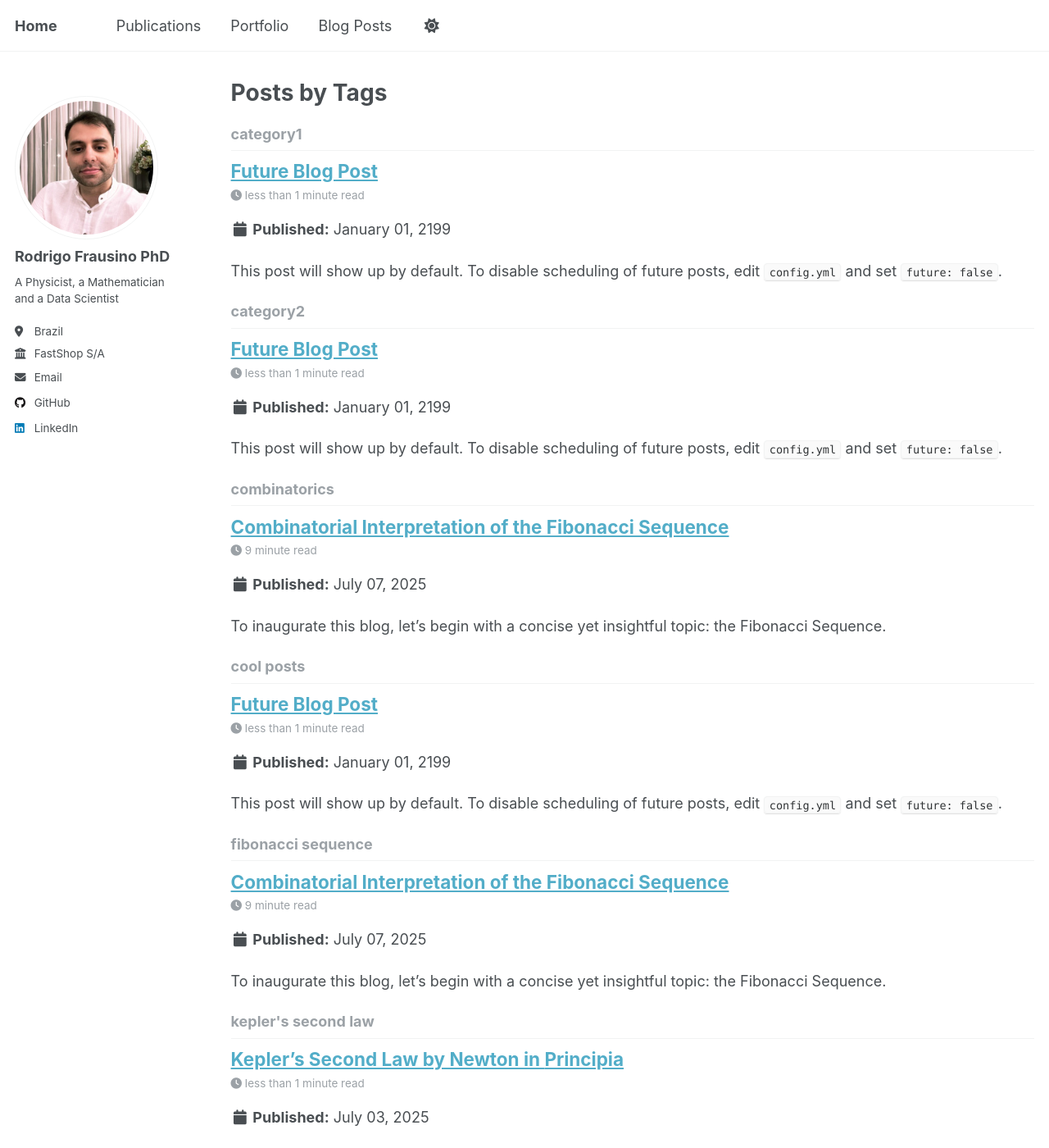
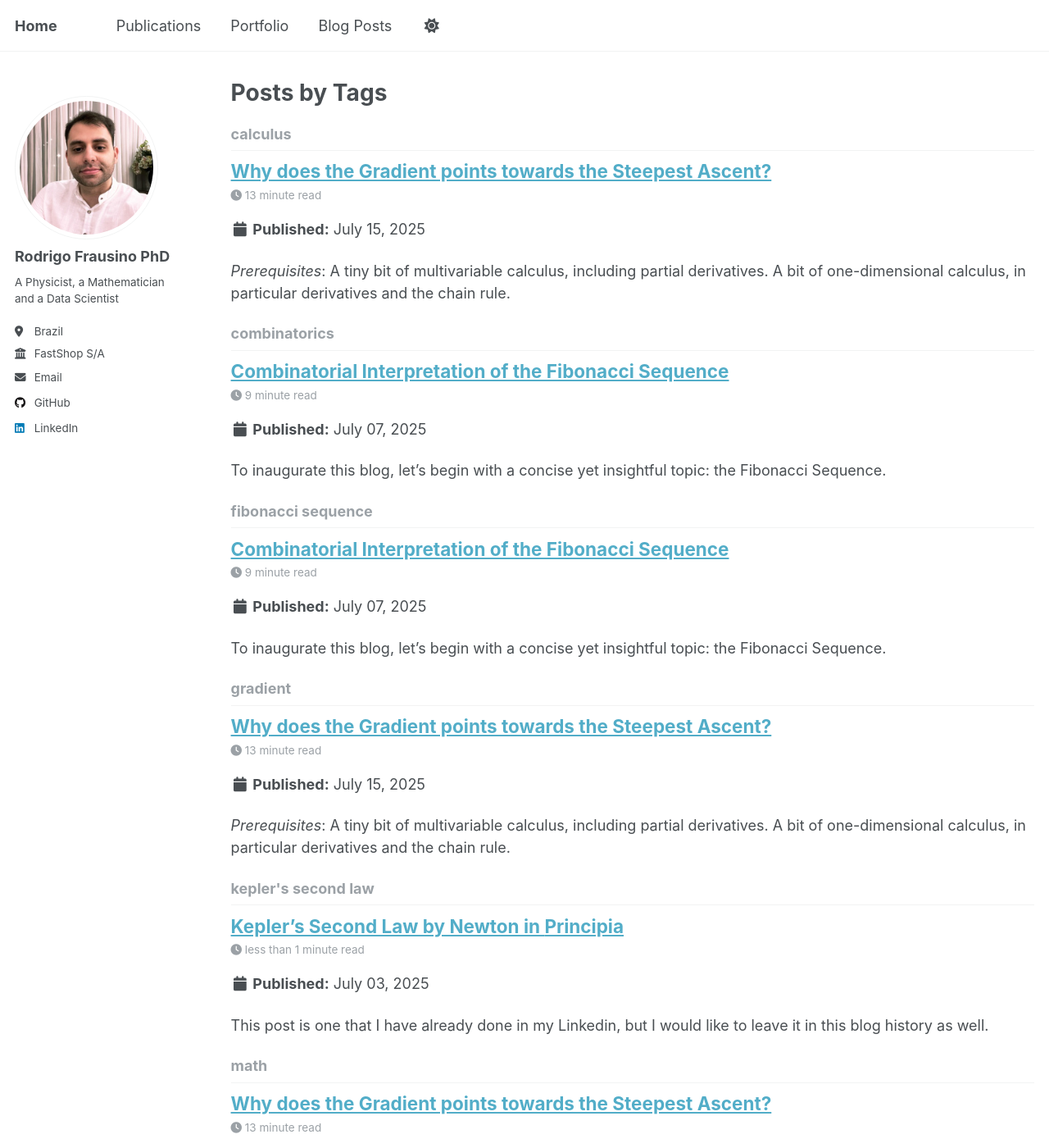
Before and after one commit to rodrigo-frausino/rodrigo-frausino.github.io, a Jekyll site: the page built from _pages/tag-archive.html, in a window 1280 px wide and 1400 px high. Shown: the whole window at 82% size. Built offline with Jekyll 4.4.1, drawn with Linux system fonts in a browser that asks for light colours; part of the change alters nothing that is shown; some of the changed text lies outside the part shown.

Commit message:
gradient post 15/7/2025

```diff
--- a/_config.yml
+++ b/_config.yml
@@ -88,8 +88,8 @@ publication_category:
 # Site Settings
 teaser                   :  # filename of teaser fallback teaser image placed in /images/, .e.g. "500x300.png"
 breadcrumbs              : false # true, false (default)
-words_per_minute         : 50 # not using since a lot of my blog posts are pdfs.
-future                   : false
+words_per_minute         : 50
+future                   : true
 read_more                : "disabled" # if enabled, adds "Read more" links to excerpts
 talkmap_link             : false      #change to true to add link to talkmap on talks page
 comments:
--- /dev/null
+++ b/_posts/2025-07-15-function_gradient.md
@@ -0,0 +1,77 @@
+---
+title: "Why does the Gradient points towards the Steepest Ascent?"
+date: 2025-07-15
+permalink: /posts/2025/07/gradient_direction/
+tags:
+  - gradient
+  - math
+  - calculus
+---
+*Prerequisites*: A tiny bit of multivariable calculus, including partial derivatives. A bit of one-dimensional calculus, in particular derivatives and the chain rule.
+
+## 1.Definition of the Gradient
+
+The **gradient** of a function $$f:\mathbb{R}^n\to \mathbb{R}$$ is a vector made up of all the partial derivatives of the function:
+
+$$
+\nabla f = \left( \frac{\partial f}{\partial x}, \frac{\partial f}{\partial y}, \ldots \right)
+$$
+
+Each component of the gradient tells us how much the function changes if we slightly adjust that variable, keeping all others constant. Collectively, the gradient describes how the function changes as you move in any direction from a given point. Our objective in this post is to show that the gradient points in the direction that the function increases the most.
+
+## 2.Why Is It the Direction of Steepest Ascent?
+
+To build intuition, let’s consider the 2D case with variables $$x$$ and $$y$$. This setting is easier to visualize, but the same logic extends to higher dimensions.
+
+Suppose you’re **standing on a hill** at the point $$(x_0, y_0) \in \mathbb{R}^2$$, and you want to ascend as rapidly as possible. The elevation at any point is given by a function $$f(x, y)$$.
+
+Let’s visualize this situation in two complementary ways:
+
+- **3D Surface Plot:** In this visualization, the hill is represented as a three-dimensional surface, and the gradient vector is shown as an arrow on the surface. This makes it clear how the gradient points in the direction where the surface rises most steeply. Just as a function of one variable can be plotted as a curve in two dimensions, a function of two variables can be visualized as a surface in three dimensions, helping us see how changes in both variables affect the function's value.
+
+<img src='/images/gradient3d.png' alt='3D plot of a hill with gradient vector'>
+
+- **2D Level Curves (Contour Plot):** By projecting the surface onto a plane, we can use level curves (contours of constant elevation) to see how the gradient behaves in two dimensions.
+
+<img src='/images/gradient2d.png' alt='2D contour plot with gradient vector'>
+
+In both visualizations, the gradient vector at $$(x_0, y_0)$$ points in the direction where the elevation increases most rapidly.
+
+To see mathematically why the gradient points in the direction of steepest ascent, let’s compute the **rate of change of the function** as you move away from $$(x_0, y_0)$$ in a particular direction. Suppose you pick a direction given by the unit vector $$\vec{v} = (a, b)$$. If you take a small step of size $$t$$ in this direction, your new position becomes:
+
+$$(x_0, y_0) + t(a, b) = (x_0+ta, y_0+tb).$$
+
+Let’s define a new function:
+
+$$
+g(t) = f(x_0 + ta,\, y_0 + tb)
+$$
+
+To find out how quickly the elevation changes as you take a small step in the direction of $$\vec{v}$$, we compute the derivative of $$g(t)$$ with respect to $$t$$, using the chain rule:
+
+$$\begin{align}
+\frac{dg}{dt} = \frac{\partial f}{\partial x} a + \frac{\partial f}{\partial y} b &= \nabla f \cdot \vec{v}\\ &= \|\nabla f\|\, \|\vec{v}\| \cos(\theta)\\ &= \|\nabla f\| \cos(\theta)
+\end{align}
+$$
+
+where $$\theta$$ is the angle between $$\vec{v}$$ and $$\nabla f$$. The rate of change is **maximized when $$\cos(\theta) = 1$$**, meaning $$\theta = 0$$—that is, when $$\vec{v}$$ points exactly in the same direction as the gradient.
+
+On the other hand, if you go in the **opposite direction**, $$\theta = \pi$$, you get **the steepest descent**.
+
+## 3. Why Does This Matter in Machine Learning?
+
+In machine learning, we often want to minimize a **loss function** $$L(\theta)$$, where $$\theta$$ is a vector of model parameters (like weights in neural nets or coefficients in linear regression).
+
+The gradient $$\nabla L(\theta)$$ tells us how changing the model parameters a little affects the loss function. By what we have done before:
+
+* If you **move in the direction of the gradient**, your loss **increases**.
+* If you **move in the opposite direction** (i.e., **negative gradient**), you go **downhill**, minimizing the loss.
+
+This is the basis of **gradient descent**:
+
+$$
+\theta_{t+1} = \theta_t - \eta \nabla L(\theta_t)
+$$
+
+* You're adjusting your parameters by taking a small step ($$\eta$$ is the learning rate) **in the direction of steepest descent**.
+* Over time, this ideally leads you to a **minimum** of the loss function.
--- a/_posts/2199-01-01-future-post.md
+++ /dev/null
@@ -1,11 +0,0 @@
----
-title: 'Future Blog Post'
-date: 2199-01-01
-permalink: /posts/2012/08/blog-post-4/
-tags:
-  - cool posts
-  - category1
-  - category2
----
-
-This post will show up by default. To disable scheduling of future posts, edit `config.yml` and set `future: false`.
```
Also changed, not shown: images/gradient2d.png (added), images/gradient3d.png (added).
